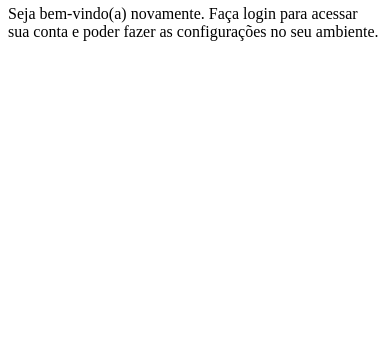
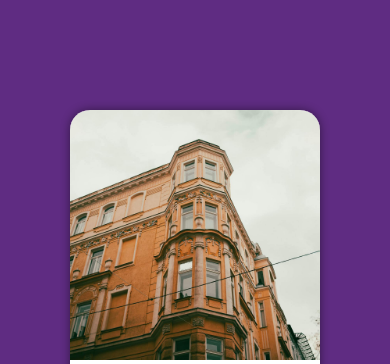
Before and after one commit to brenofreitast/projeto-login, a plain HTML site: page index.html in a window 390 px wide. Shown: the part 62-426 px from the top of the page. Drawn offline with Linux system fonts and the light colour scheme.

Commit message:
PROJETO TELA LOGIN - VERSAO MOBILE atualizado

```diff
--- a/estilos/style.css
+++ b/estilos/style.css
@@ -5,3 +5,48 @@
     Verde: #49a09d
     Lilás: #5f2c82
 */
+
+*{
+    font-family: system-ui, -apple-system, BlinkMacSystemFont, 'Segoe UI', Roboto, Oxygen, Ubuntu, Cantarell, 'Open Sans', 'Helvetica Neue', sans-serif;
+    padding: 0px;
+    margin: 0px;
+    box-sizing: border-box;
+}
+
+body, html{
+    background-color: #5f2c82;
+    height: 100vh;
+    width: 100vw;
+}
+
+main{
+    position: relative;
+    height: 100vh;
+    width: 100vw;
+}
+
+section#login{
+    position: absolute;
+    top: 50%;
+    left: 50%;
+    transform: translate(-50%, -50%);
+
+    background-color: white;
+    width: 250px;
+    height: 500px;
+    border-radius: 20px;
+    overflow: hidden;
+    box-shadow: 0px 0px 10px rgba(0, 0, 0, 0.466);
+}
+
+section#login div#imagem{
+    display: block;
+    background: #5f2c82 url(../imagens/pexels-eugenia-sol-1769194548-30252650.jpg) no-repeat center center;
+    background-size: cover;
+    height: 250px;
+}
+
+section#login div#formulario{
+    display: block;
+    padding: 10px;
+}
```
